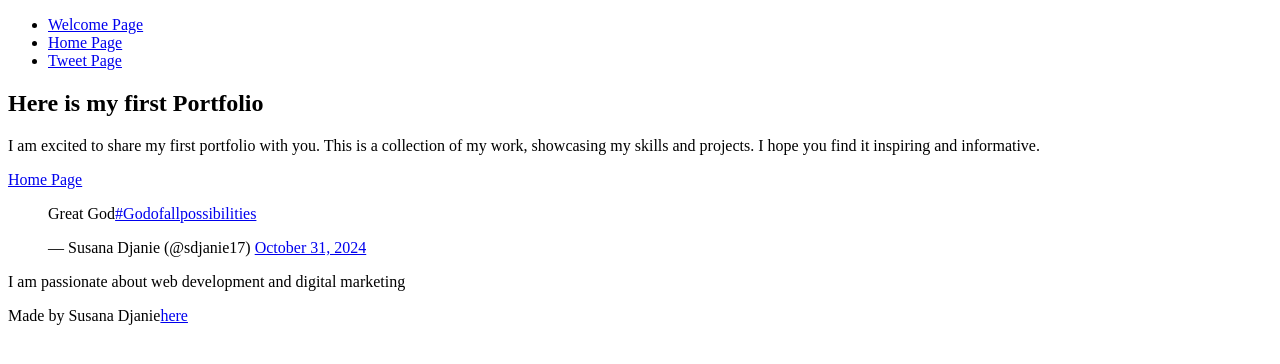
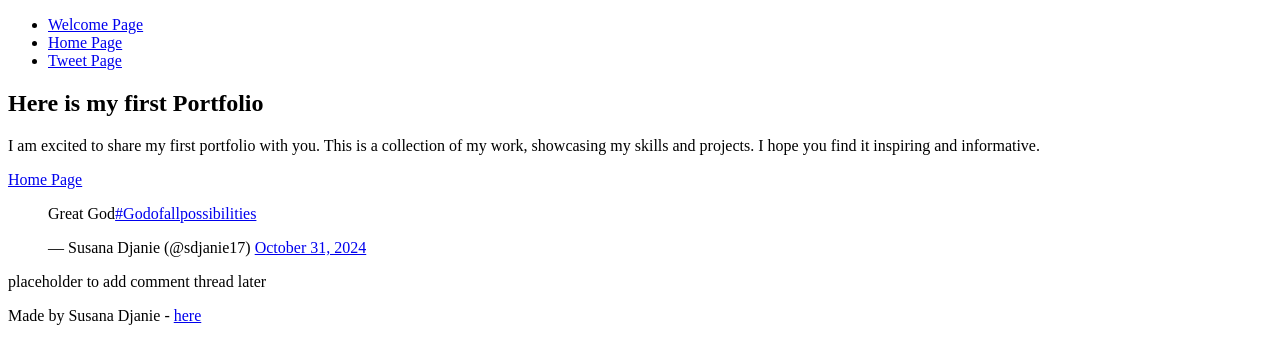
Before and after one commit to Susanadjanie1/My_First_Portfolio, a plain HTML site: page html_basic/tweets.html in a window 1280 px wide. Drawn offline with Linux system fonts and the light colour scheme.

Commit message:
update files

```diff
--- a/html_basic/tweets.html
+++ b/html_basic/tweets.html
@@ -16,7 +16,9 @@
       </ul>
     </header>
 
+
     <main>
+
       <article>
         <h1>Here is my first Portfolio</h1>
         <p>
@@ -47,13 +49,16 @@
         ></script>
       </article>
 
+
       <aside>
-        <p aria-placeholder="">I am passionate about web development and digital marketing</p>
+        <p>placeholder to add comment thread later</p>
       </aside>
     </main>
 
-  <footer>
-    <p>Made by Susana Djanie<a href="https://www.susana-djanie.netlify.app" target='_blank'>here</a></p>
-  </footer>
+
+    <footer>
+
+      <p>Made by Susana Djanie - <a href="https://www.susana-djanie.netlify.app" target='_blank'>here</a></p>
+    </footer>
   </body>
 </html>
```
Also changed, not shown: html_basic/index.html (+7 -4 lines).
